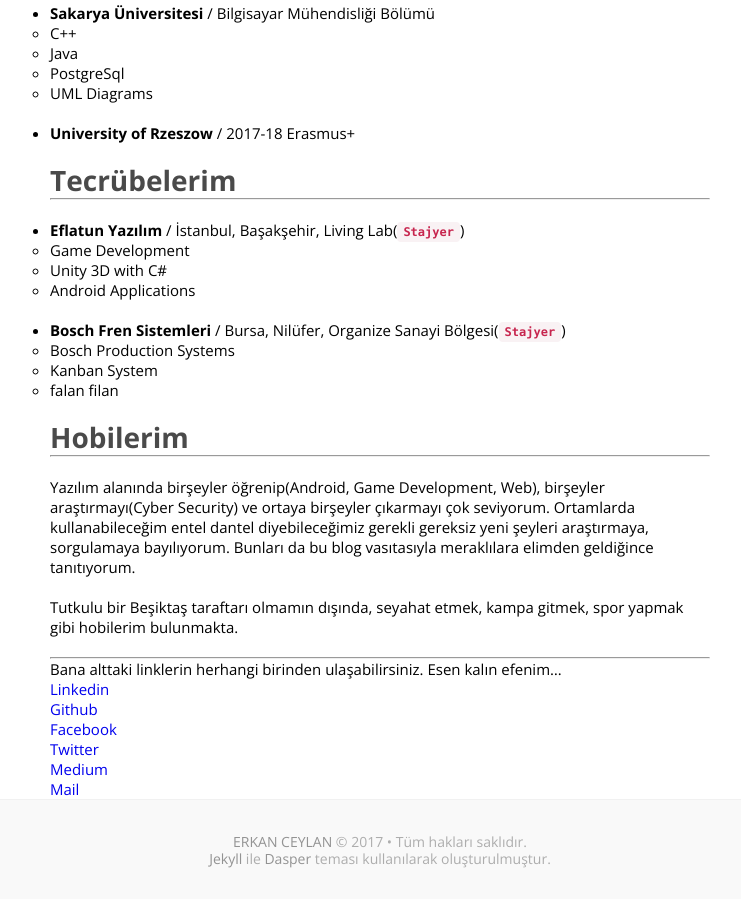
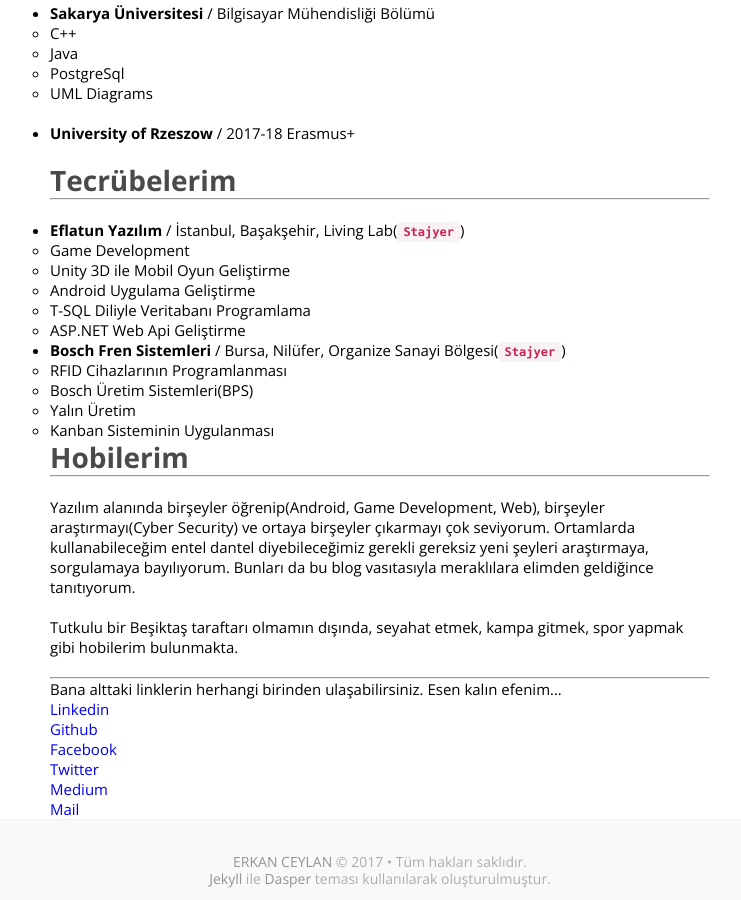
Before and after one commit to erkanceylan/blog, a Jekyll site: the page built from about.md, in a window 1280 px wide and 900 px high, scrolled down 735 px. Shown: the whole window, without its empty margins (260-1001 px from the left). Built offline with Jekyll 4.4.1, drawn with Linux system fonts in a browser that asks for light colours; some web fonts are replaced.

Commit message:
Update about.md

```diff
--- a/about.md
+++ b/about.md
@@ -36,13 +36,16 @@
 <br/>
 - __Eflatun Yazılım__ / İstanbul, Başakşehir, Living Lab(`Stajyer`)
     - Game Development
-	- Unity 3D with C#
-	- Android Applications
+	- Unity 3D ile Mobil Oyun Geliştirme
+	- Android Uygulama Geliştirme
+	- T-SQL Diliyle Veritabanı Programlama
+	- ASP.NET Web Api Geliştirme
 <br/>
 - __Bosch Fren Sistemleri__ / Bursa, Nilüfer, Organize Sanayi Bölgesi(`Stajyer`)
-	- Bosch Production Systems
-	- Kanban System
-	- falan filan
+	- RFID Cihazlarının Programlanması
+	- Bosch Üretim Sistemleri(BPS)
+	- Yalın Üretim
+	- Kanban Sisteminin Uygulanması
 <br/>
 ## Hobilerim
 -----
```
